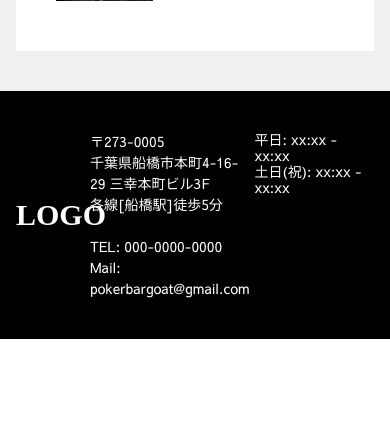
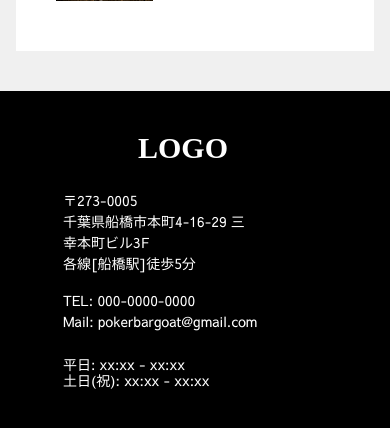
Before and after one commit to hara-94/goat, a PHP site: page / in a window 390 px wide. Shown: the part 3464-3892 px from the top of the page. Before the commit the page ends 3803 px from the top, so only its background shows below. Run offline with PHP 8.4, Linux system fonts and the light colour scheme; some web fonts are replaced.

Commit message:
add: footer_sp

```diff
--- a/asset/css/style.css
+++ b/asset/css/style.css
@@ -549,6 +549,11 @@ th {
   display: flex;
   align-items: center;
 }
+@media screen and (max-width: 810px) {
+  .footer__inner {
+    flex-direction: column;
+  }
+}
 .footer__title {
   margin-right: 24px;
   font-size: 30px;
@@ -559,13 +564,53 @@ th {
   display: flex;
   justify-content: space-between;
 }
+@media screen and (max-width: 810px) {
+  .footer__content {
+    flex-wrap: wrap;
+  }
+}
 .footer__address {
   line-height: 1.5;
   width: 49%;
   font-family: "Sawarabi Gothic", sans-serif;
+  font-size: 14px;
   display: flex;
-  justify-content: end;
-  font-size: 14px;
+  flex-direction: column;
+  align-items: flex-end;
+}
+@media screen and (max-width: 810px) {
+  .footer__address {
+    width: 100%;
+    margin-bottom: 24px;
+    align-items: flex-start;
+  }
+}
+@media screen and (max-width: 810px) {
+  .footer__address__content {
+    width: 100%;
+    margin-top: 24px;
+    display: flex;
+    align-items: flex-start;
+    flex-wrap: wrap;
+  }
+}
+@media screen and (max-width: 810px) {
+  .footer__address__address {
+    width: calc(50% - 24px);
+    min-width: 190px;
+    margin-bottom: 16px;
+    margin-right: 24px;
+  }
+}
+.footer__address__contact {
+  margin-top: 16px;
+}
+@media screen and (max-width: 810px) {
+  .footer__address__contact {
+    width: 50%;
+    min-width: 215px;
+    margin-top: 0;
+  }
 }
 .footer__schedule {
   width: 49%;
@@ -573,6 +618,12 @@ th {
   display: flex;
   justify-content: center;
   font-size: 14px;
+}
+@media screen and (max-width: 810px) {
+  .footer__schedule {
+    width: 100%;
+    justify-content: flex-start;
+  }
 }
 
 .fullscreen {
--- a/asset/scss/source/component/footer.scss
+++ b/asset/scss/source/component/footer.scss
@@ -13,8 +13,8 @@
     display: flex;
     align-items: center;
 
-    @include max-width(810px) {
-
+    @include max-screen(810px) {
+      flex-direction: column;
     }
   }
 
@@ -28,15 +28,55 @@
     width: calc(100% - 94px);
     display: flex;
     justify-content: space-between;
+
+    @include max-screen(810px) {
+      flex-wrap: wrap;
+    }
   }
 
   &__address {
     line-height: 1.5;
     width: 49%;
     font-family: 'Sawarabi Gothic', sans-serif;
+    font-size: 14px;
     display: flex;
-    justify-content: end;
-    font-size: 14px;
+    flex-direction: column;
+    align-items: flex-end;
+
+    @include max-screen(810px) {
+      width: 100%;
+      margin-bottom: 24px;
+      align-items: flex-start;
+    }
+
+    &__content {
+      @include max-screen(810px) {
+        width: 100%;
+        margin-top: 24px;
+        display: flex;
+        align-items: flex-start;
+        flex-wrap: wrap;
+      }
+    }
+
+    &__address {
+      @include max-screen(810px) {
+        width: calc(50% - 24px);
+        min-width: 190px;
+        margin-bottom: 16px;
+        margin-right: 24px;
+      }
+    }
+
+    &__contact {
+      margin-top: 16px;
+
+      @include max-screen(810px) {
+        width: 50%;
+        min-width: 215px;
+        margin-top: 0;
+      }
+    }
   }
 
   &__schedule {
@@ -45,5 +85,10 @@
     display: flex;
     justify-content: center;
     font-size: 14px;
+
+    @include max-screen(810px) {
+      width: 100%;
+      justify-content: flex-start;
+    }
   }
 }
--- a/index.html
+++ b/index.html
@@ -94,16 +94,20 @@
       <div class="footer__title">LOGO</div>
       <div class="footer__content">
         <div class="footer__address">
+          <div class="footer__address__content">
+            <div class="footer__address__address">
               〒273-0005
               <br>
               千葉県船橋市本町4-16-29  三幸本町ビル3F
               <br>
               各線[船橋駅]徒歩5分
-          <br>
-          <br>
+            </div>
+            <div class="footer__address__contact">
               TEL: 000-0000-0000
               <br>
               Mail: pokerbargoat@gmail.com
+            </div>
+          </div>
         </div>
         <div class="footer__schedule">
           平日:  xx:xx - xx:xx
```
Lines whose indentation alone changed are shown as unchanged.
